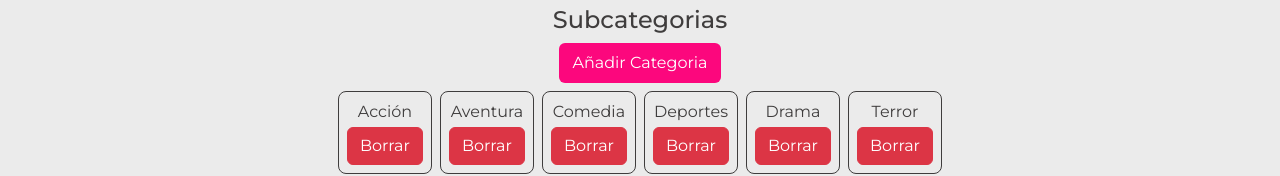
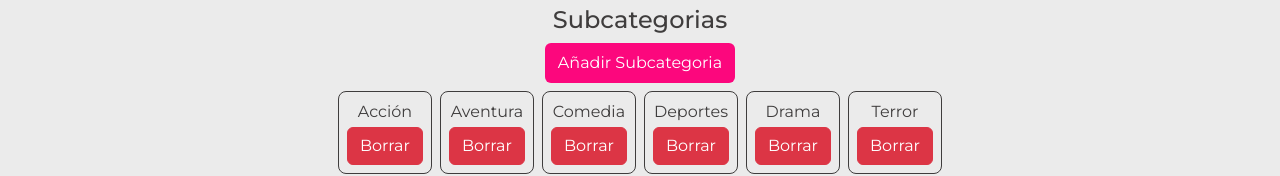
Before and after one commit to No-Country-simulation/c17-22-n-node-react, a React (Vite) app: page /dashboard-admin in a window 1280 px wide. Shown: the part 414-590 px from the top of the page. Built offline with nearby package versions, Linux system fonts and the light colour scheme.

Commit message:
btn subcategory

```diff
--- a/src/Components/DashboardAdmin/DashboardAdmin.jsx
+++ b/src/Components/DashboardAdmin/DashboardAdmin.jsx
@@ -165,7 +165,7 @@ const DashboardAdmin = () => {
         className="btn btn-create"
         onClick={() => setShowFormSubCategory(!showFormSubCategory)}
       >
-        {!showFormSubCategory ? "Añadir Categoria" : "Cancelar"}
+        {!showFormSubCategory ? "Añadir Subcategoria" : "Cancelar"}
       </button>
       {showFormSubCategory && (
         <form className="group-input flex-row" onSubmit={handleNewSubCategory}>
```
